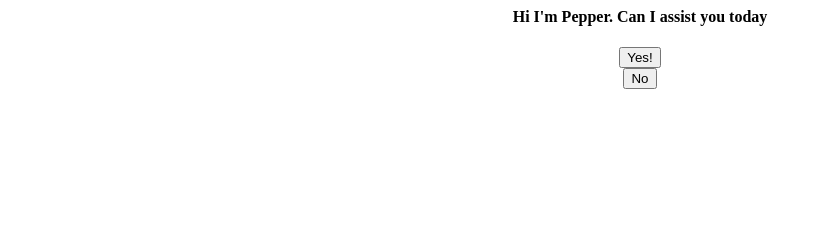
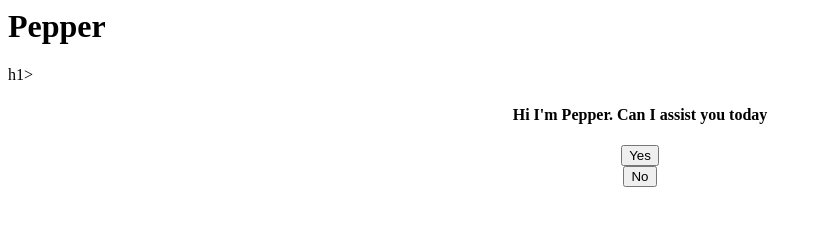
Before and after one commit to xXLaraM/pepper_last_ditch, a plain HTML site: page index.html in a window 1280 px wide. Shown: the whole page, without its empty margins (0-822 px from the left). Drawn offline with Linux system fonts and the light colour scheme.

Commit message:
Update index.html

```diff
--- a/index.html
+++ b/index.html
@@ -6,11 +6,13 @@
 
 <body>
 
+<h1>Pepper</h1>h1>
+
 <h4>Hi I'm Pepper. Can I assist you today</h4>
 
 <div class = "B1">
 	<a href = "https://www.google.co.uk">
-		<button> Yes! </button>
+		<button> Yes </button>
 	</a>
 </div>
 
```
